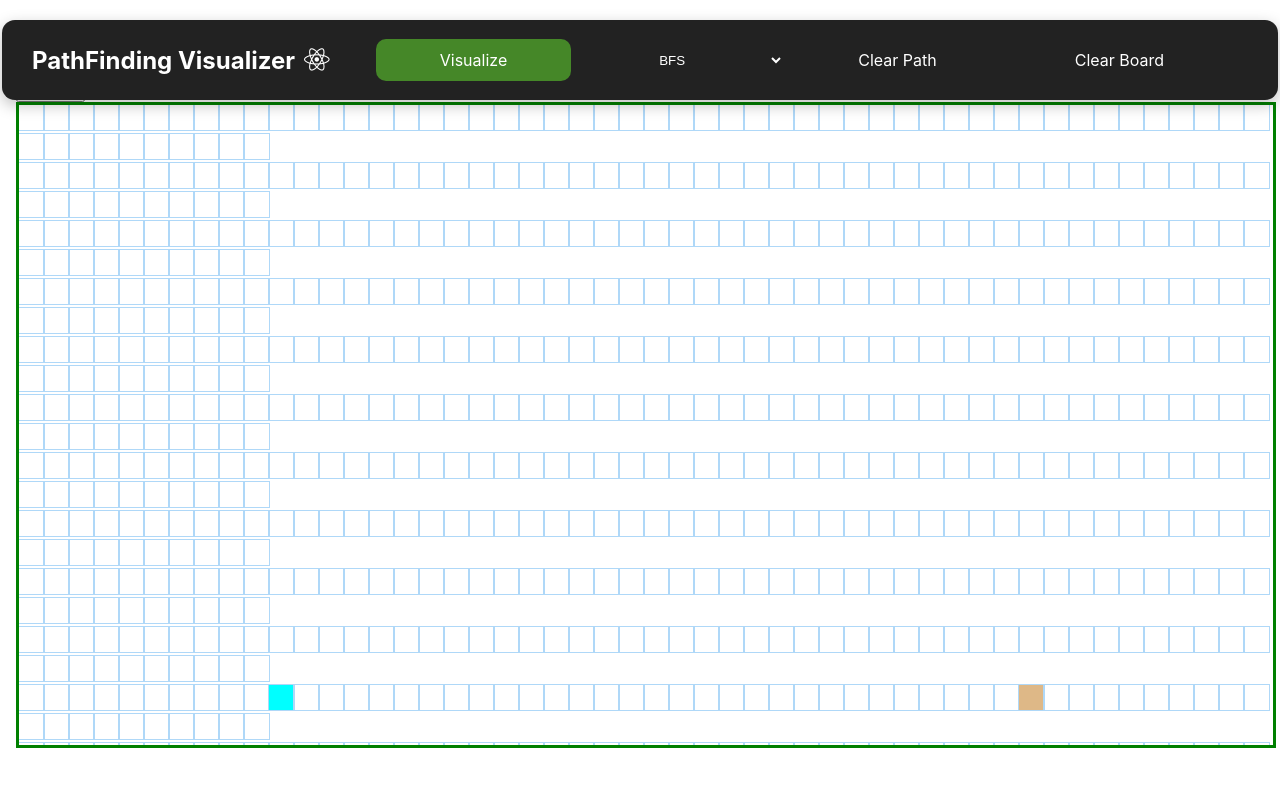
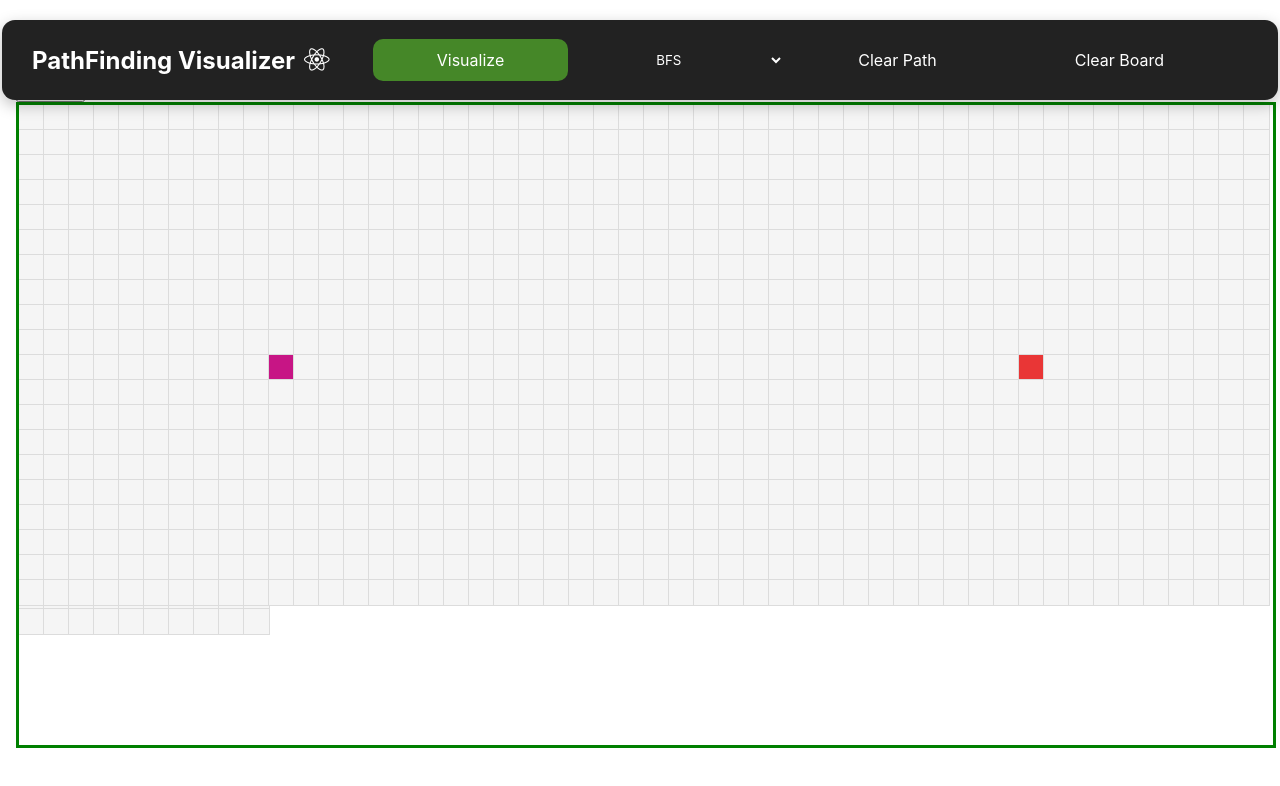
Before and after one commit to rahulj123rahulj/Pathfinding-Visualizer, a React (Create React App) app: page / in a window 1280 px wide. Shown: the top 786 px of the page. Built offline with nearby package versions, Linux system fonts and the light colour scheme; the HTML template or start-up script is replaced by a standard one.

Commit message:
This is the real one

```diff
--- a/src/PathfindingVisualizer/Node/Node.css
+++ b/src/PathfindingVisualizer/Node/Node.css
@@ -1,21 +1,24 @@
 .node{
     height: 25px;
     width: 25px;
-    outline: 1px solid rgb(175, 216, 248);
+    margin:0;
+    padding:0;
+    background-color: whitesmoke;
+    outline: 1px solid gainsboro;
     display: inline-block;
 }
 
 
 .node-start{
-    background-color: aqua;
+    background-color: mediumvioletred;
 }
 
 .node-finish{
-    background-color: burlywood;
+    background-color: rgb(233, 54, 54);
 }
 
 .node-wall{
-    background-color: black;
+    background-color: dimgray;
 }
 
 .node-visited{
@@ -23,5 +26,5 @@
 }
 
 .node-shortest-path{
-    background-color: blueviolet;
+    background-color: mediumseagreen;
 }
--- a/src/PathfindingVisualizer/PathfindingVisualizer.jsx
+++ b/src/PathfindingVisualizer/PathfindingVisualizer.jsx
@@ -77,7 +77,17 @@ const PathfindingVisualizer=({vis,algo})=> {
     for (let i = 0; i < nodesInShortestPathOrder.length; i++) {
       setTimeout(() => {
         const node = nodesInShortestPathOrder[i];
-        document.getElementById(`node-${node.row}-${node.col}`).className='node node-shortest-path';
+        const temp=document.getElementById(`node-${node.row}-${node.col}`)
+        if(!node.isStart || !node.isFinish)
+          temp.className='node node-shortest-path';
+        if(node.isStart){
+          temp.classList.remove('node-shortest-path')
+          temp.classList.add('node-start')
+        }
+        if(node.isFinish){
+          temp.classList.remove('node-shortest-path')
+          temp.classList.add('node-finish')
+        }
       }, 50 * i);
     }
   }
@@ -93,6 +103,7 @@ const PathfindingVisualizer=({vis,algo})=> {
       }
       setTimeout(() => {
         const node = visitedNodesInOrder[i];
+        if(!node.isStart && !node.isFinish)
         document.getElementById(`node-${node.row}-${node.col}`).className='node node-visited';
       }, 10 * i);
     }
@@ -150,7 +161,7 @@ const PathfindingVisualizer=({vis,algo})=> {
             <div className="grid">
           {grid.map((i, rowIdx) => {
             return (
-              <div key={rowIdx}>
+              <div key={rowIdx} style={{height:"25px"}}>
                 {i.map((node, nodeIdx) => {
                   const {row, col, isFinish, isStart, isWall} = node;
                   return (
--- a/src/components/Navbar/NavbarStyles.css
+++ b/src/components/Navbar/NavbarStyles.css
@@ -44,14 +44,23 @@
     white-space: nowrap;
 }
 .dropdown{
-    text-decoration: none;
+    font-weight: 400;
+    font-style: bold;
+    font-family: -apple-system, BlinkMacSystemFont, 'Segoe UI', 'Roboto', 'Oxygen','Ubuntu', 'Cantarell', 'Fira Sans', 'Droid Sans', 'Helvetica Neue',sans-serif;
     color: white;
     outline:0;
     border: 0;
+    cursor: pointer;
     background-color: #222;
     padding: 0.7rem 4rem;
     margin-left: 10px;
     white-space: nowrap;
+}
+.dropdown:hover{
+    background-color:  rgb(80,80,238);
+}
+.dropdown .nav-links{
+    background-color: #222;
 }
 .nav-links i{
     padding-right: 10px;
```
